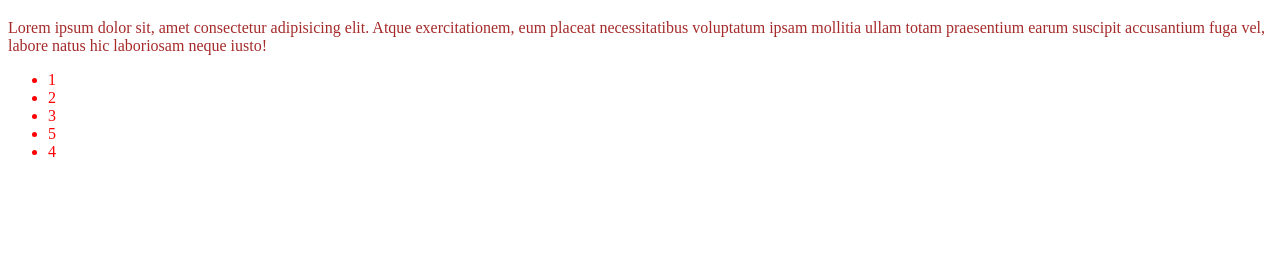
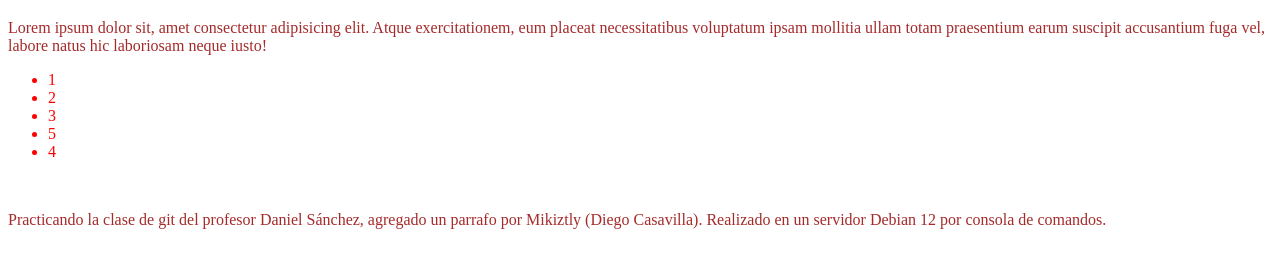
Before and after one commit to Mikiztly/reposabado2, a plain HTML site: page index.html in a window 1280 px wide. Shown: the part 61-328 px from the top of the page. Drawn offline with Linux system fonts and the light colour scheme.

Commit message:
Agregado un parrafo por Mikiztly (Diego Casavilla)

```diff
--- a/index.html
+++ b/index.html
@@ -24,6 +24,11 @@
     <img src="" alt="">
     <img src="" alt="">
 
+    <p>
+        Practicando la clase de git del profesor Daniel Sánchez, agregado un parrafo por Mikiztly (Diego Casavilla).
+	Realizado en un servidor Debian 12 por consola de comandos.
+    </p>
+
     <script src="js/prueba.js"></script>
     <script src="js/main.js"></script>
 </body>
```
